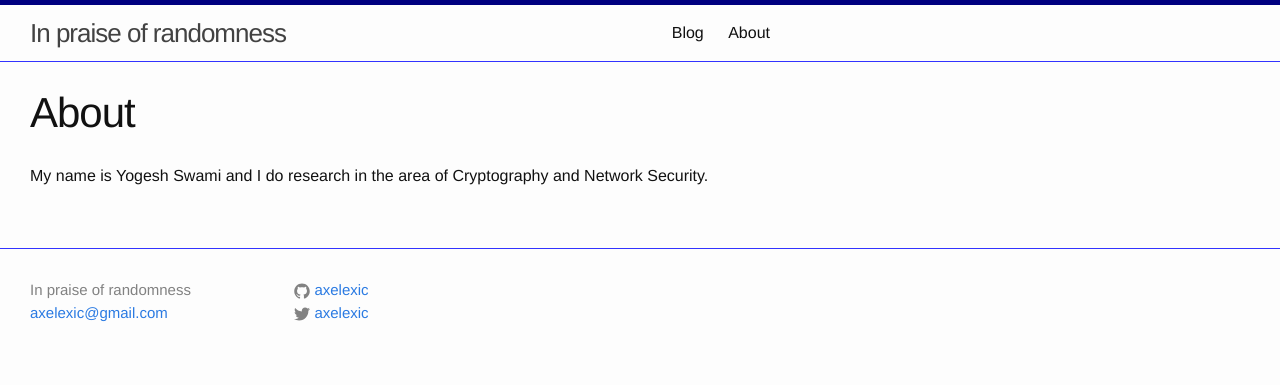
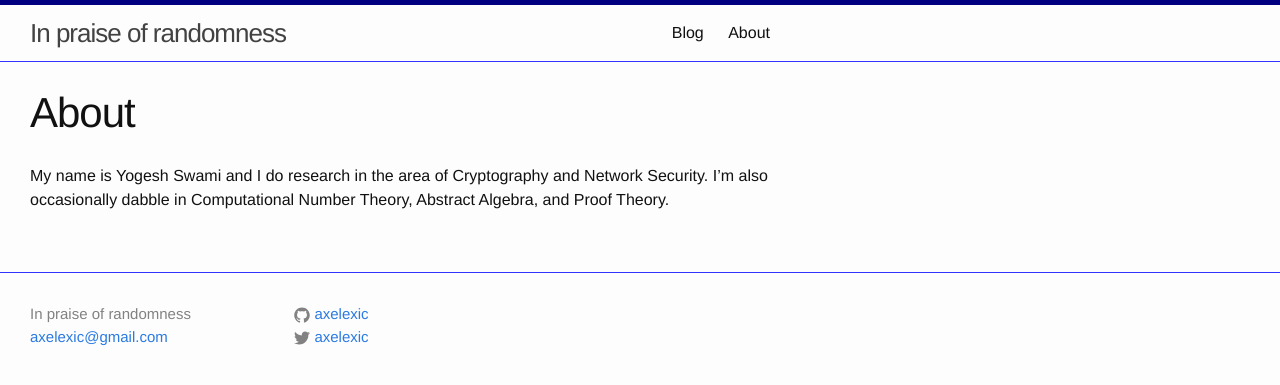
Before and after one commit to axelexic/axelexic.github.io, a Jekyll site: the page built from 99-about.md, in a window 1280 px wide. Shown: the top 385 px of the page. Built offline with Jekyll 4.4.1, drawn with Linux system fonts in a browser that asks for light colours.

Commit message:
Updating about page with some added information

```diff
--- a/99-about.md
+++ b/99-about.md
@@ -4,4 +4,6 @@ title: About
 permalink: /about/
 ---
 
-My name is Yogesh Swami and I do research in the area of Cryptography and Network Security.
+My name is Yogesh Swami and I do research in the area of Cryptography
+and Network Security. I'm also occasionally dabble in Computational
+Number Theory, Abstract Algebra, and Proof Theory.
```
